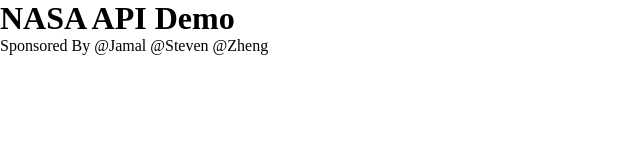
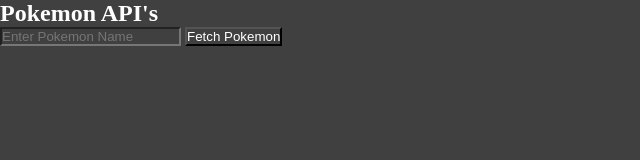
Before and after one commit to pielock/Bunch-O-wizzards, a plain HTML site: page index.html in a window 1280 px wide. Shown: the whole page, without its empty margins (0-640 px from the left). Drawn offline with Linux system fonts and the light colour scheme.

Commit message:
Co-authored-by: Steven Kane <pielock@users.noreply.github.com> Co-authored-by: ZG1203 <ZG1203@users.noreply.github.com>

```diff
--- a/index.html
+++ b/index.html
@@ -1,15 +1,23 @@
 <!DOCTYPE html>
 <html lang="en">
-<head>
-    <meta charset="UTF-8">
-    <meta name="viewport" content="width=device-width, initial-scale=1.0">
+  <head>
+    <meta charset="UTF-8" />
+    <meta name="viewport" content="width=device-width, initial-scale=1.0" />
     <title>Nasa API Demo</title>
-    <link rel="stylesheet" href="styles.css">
-</head>
-<body>
-    <h1>NASA API Demo</h1>
-    <p>Sponsored By @Jamal @Steven @Zheng</p>
-
+    <link rel="stylesheet" href="styles.css" />
+  </head>
+  <body>
+    <section class="pokemon-section">
+      <h1>Pokemon API's</h1>
+      <input type="text" id="pokemonName" placeholder="Enter Pokemon Name" />
+      <button onclick="fetchData()">Fetch Pokemon</button><br />
+      <img
+        src=""
+        alt="Pokemon Sprite"
+        id="pokemonSprite"
+        style="display: none"
+      />
+    </section>
     <script src="index.js"></script>
-</body>
+  </body>
 </html>
--- a/index.js
+++ b/index.js
@@ -1 +1,24 @@
-console.log("Bunch O'Wizards!");
+async function fetchData() {
+  try {
+    const pokemonName = document
+      .getElementById("pokemonName")
+      .value.toLowerCase();
+
+    const response = await fetch(
+      `https://pokeapi.co/api/v2/pokemon/${pokemonName}`
+    );
+
+    if (!response.ok) {
+      throw new Error("Could not fetch resource");
+    }
+
+    const data = await response.json();
+    const pokemonSprite = data.sprites.front_default;
+    const imgEl = document.getElementById("pokemonSprite");
+
+    imgEl.src = pokemonSprite;
+    imgEl.style.display = "block";
+  } catch (err) {
+    console.error(err);
+  }
+}
--- a/styles.css
+++ b/styles.css
@@ -1,4 +1,6 @@
 * {
     margin: 0;
     padding: 0;
+    background: rgb(64, 64, 64);
+    color: #fff;
 }
```
